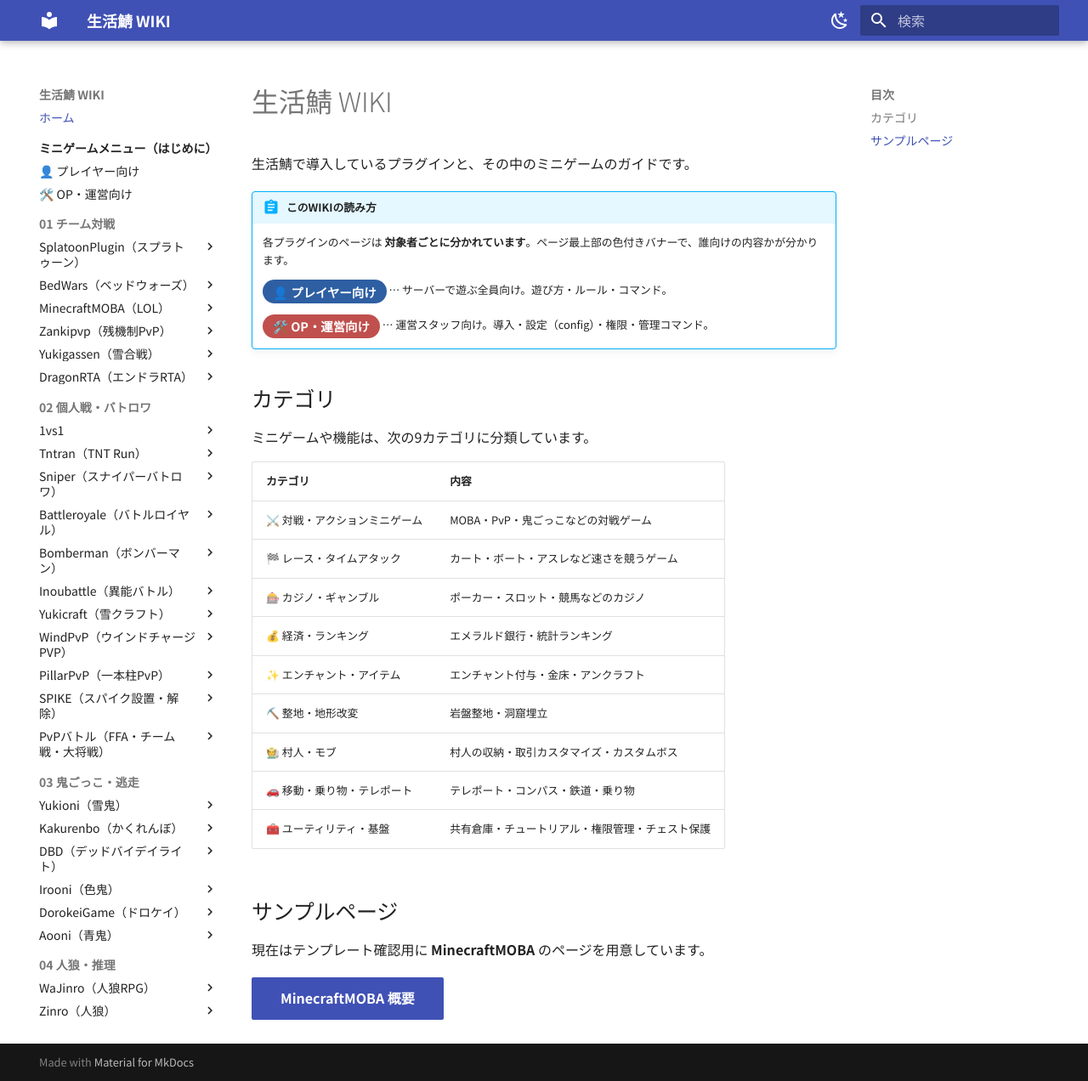
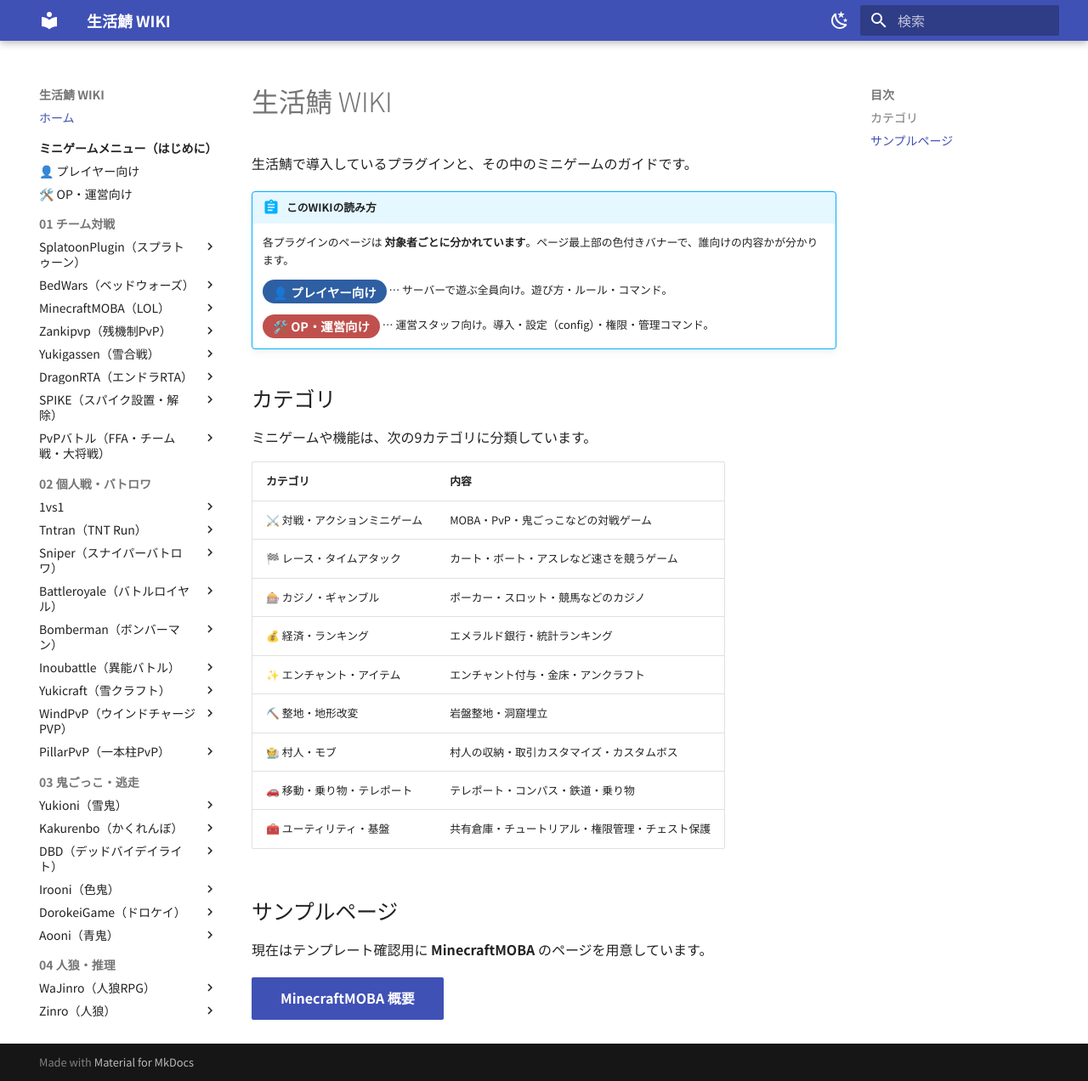
Before and after one commit to hennteko/seikatsu-wiki, an MkDocs documentation site: the page built from docs/index.md, in a window 1280 px wide and 1272 px high. Shown: the whole window at 85% size. Built offline with MkDocs 1.6.1 and Material for MkDocs 9.7.7, drawn with Linux system fonts in a browser that asks for light colours; part of the change alters nothing that is shown.

```diff
--- a/mkdocs.yml
+++ b/mkdocs.yml
@@ -94,6 +94,14 @@ nav:
           - minigames/dragonrta/index.md
           - 👤 プレイヤー向け: minigames/dragonrta/player.md
           - 🛠️ OP・運営向け: minigames/dragonrta/op.md
+      - SPIKE（スパイク設置・解除）:
+          - minigames/spike/index.md
+          - 👤 プレイヤー向け: minigames/spike/player.md
+          - 🛠️ OP・運営向け: minigames/spike/op.md
+      - PvPバトル（FFA・チーム戦・大将戦）:
+          - minigames/pvpbattle/index.md
+          - 👤 プレイヤー向け: minigames/pvpbattle/player.md
+          - 🛠️ OP・運営向け: minigames/pvpbattle/op.md
   - 02 個人戦・バトロワ:
       - 1vs1:
           - minigames/1vs1/index.md
@@ -131,14 +139,6 @@ nav:
           - minigames/pillarpvp/index.md
           - 👤 プレイヤー向け: minigames/pillarpvp/player.md
           - 🛠️ OP・運営向け: minigames/pillarpvp/op.md
-      - SPIKE（スパイク設置・解除）:
-          - minigames/spike/index.md
-          - 👤 プレイヤー向け: minigames/spike/player.md
-          - 🛠️ OP・運営向け: minigames/spike/op.md
-      - PvPバトル（FFA・チーム戦・大将戦）:
-          - minigames/pvpbattle/index.md
-          - 👤 プレイヤー向け: minigames/pvpbattle/player.md
-          - 🛠️ OP・運営向け: minigames/pvpbattle/op.md
   - 03 鬼ごっこ・逃走:
       - Yukioni（雪鬼）:
           - minigames/yukioni/index.md
```
